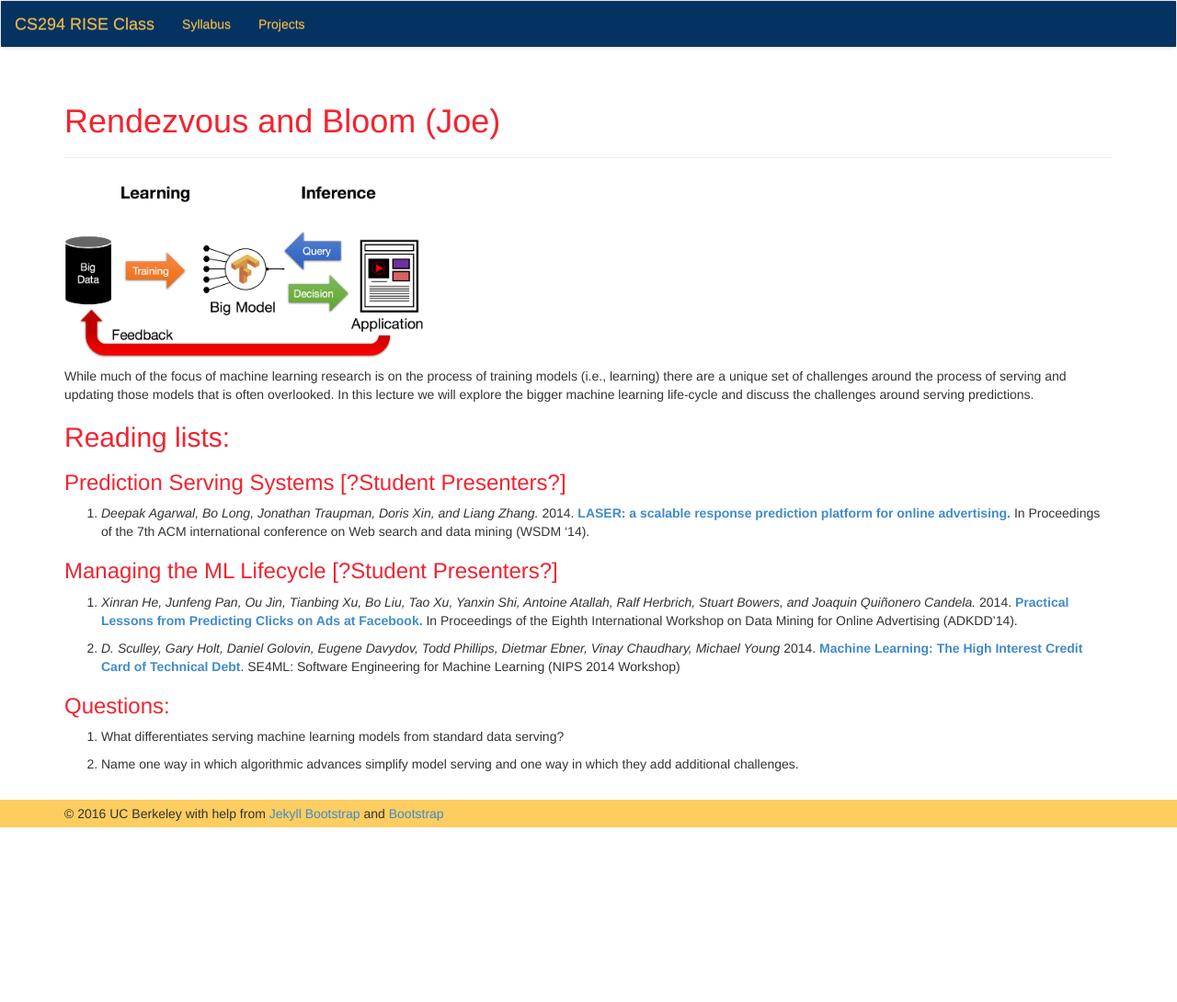
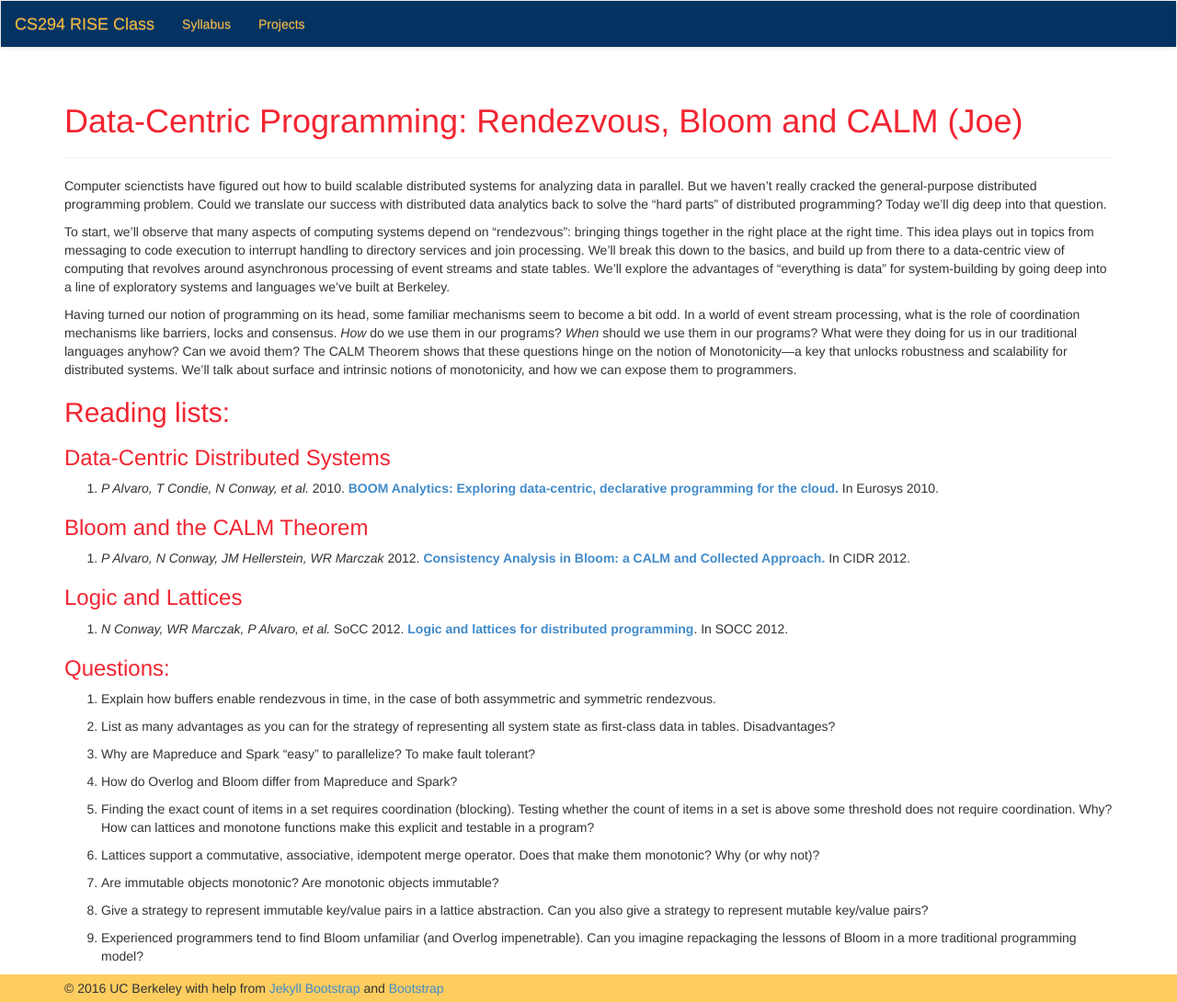
Before and after one commit to ucbrise/cs294-rise-fa16, a Jekyll site: the page built from rendezvous.md, in a window 1280 px wide. Shown: the whole page at 92% size. Built offline with Jekyll 4.4.1, drawn with Linux system fonts in a browser that asks for light colours; nearby versions of some CDN libraries; before the commit the page ends 900 px from its top, so only the background shows below that.

Commit message:
Update rendezvous.md

```diff
--- a/rendezvous.md
+++ b/rendezvous.md
@@ -1,32 +1,47 @@
 ---
 layout: page
-title: "Rendezvous"
-description: "Rendezvous and Bloom (Joe)"
+title: "Data-Centric Programming"
+description: "Data-Centric Programming: Rendezvous, Bloom and CALM (Joe)"
 use_math: true
 ---
 
-![ML-Lifecycle](assets/images/ml-lifecycle.jpg){:width="400px"}
+Computer scienctists have figured out how to build scalable distributed systems for analyzing data in parallel. But we haven't really cracked the general-purpose distributed programming problem. Could we translate our success with distributed data analytics back to solve the "hard parts" of distributed programming? Today we'll dig deep into that question.
 
-While much of the focus of machine learning research is on the process of training models (i.e., learning) there are a unique set of challenges around the process of serving and updating those models that is often overlooked.
-In this lecture we will explore the bigger machine learning life-cycle and discuss the challenges around serving predictions.
+To start, we'll observe that many aspects of computing systems depend on "rendezvous": bringing things together in the right place at the right time. This idea plays out in topics from messaging to code execution to interrupt handling to directory services and join processing. We'll break this down to the basics, and build up from there to a data-centric view of computing that revolves around asynchronous processing of event streams and state tables. We'll explore the advantages of "everything is data" for system-building by going deep into a line of exploratory systems and languages we've built at Berkeley.
+
+Having turned our notion of programming on its head, some familiar mechanisms seem to become a bit odd. In a world of event stream processing, what is the role of coordination mechanisms like barriers, locks and consensus. *How* do we use them in our programs? *When* should we use them in our programs? What were they doing for us in our traditional languages anyhow? Can we avoid them? The CALM Theorem shows that these questions hinge on the notion of Monotonicity---a key that unlocks robustness and scalability for distributed systems. We'll talk about surface and intrinsic notions of monotonicity, and how we can expose them to programmers.
 
 ## Reading lists:
 
-### Prediction Serving Systems [?Student Presenters?]
-1. *Deepak Agarwal, Bo Long, Jonathan Traupman, Doris Xin, and Liang Zhang.* 2014. [**LASER: a scalable response prediction platform for online advertising.**](http://dl.acm.org/citation.cfm?id=2556252) In Proceedings of the 7th ACM international conference on Web search and data mining (WSDM '14).
+### Data-Centric Distributed Systems
+1. *P Alvaro, T Condie, N Conway, et al.* 2010. [**BOOM Analytics: Exploring data-centric, declarative programming for the cloud.**](http://db.cs.berkeley.edu/papers/eurosys10-boom.pdf) In Eurosys 2010.
 
+### Bloom and the CALM Theorem
+1. *P Alvaro, N Conway, JM Hellerstein, WR Marczak* 2012. [**Consistency Analysis in Bloom: a CALM and Collected Approach.**](http://dl.acm.org/citation.cfm?id=2648589) In CIDR 2012.
 
-### Managing the ML Lifecycle [?Student Presenters?]
-1. *Xinran He, Junfeng Pan, Ou Jin, Tianbing Xu, Bo Liu, Tao Xu, Yanxin Shi, Antoine Atallah, Ralf Herbrich, Stuart Bowers, and Joaquin Quiñonero Candela.* 2014. [**Practical Lessons from Predicting Clicks on Ads at Facebook.**](http://dl.acm.org/citation.cfm?id=2648589) In Proceedings of the Eighth International Workshop on Data Mining for Online Advertising (ADKDD'14).
-
-1. *D. Sculley, Gary Holt, Daniel Golovin, Eugene Davydov, Todd Phillips, Dietmar Ebner, Vinay Chaudhary, Michael Young* 2014. [**Machine Learning: The High Interest Credit Card of Technical Debt**](http://research.google.com/pubs/pub43146.html). SE4ML: Software Engineering for Machine Learning (NIPS 2014 Workshop)
+### Logic and Lattices
+1. *N Conway, WR Marczak, P Alvaro, et al.* SoCC 2012. [**Logic and lattices for distributed programming**](http://db.cs.berkeley.edu/papers/socc12-blooml.pdf). In SOCC 2012.
 
 
 ### Questions:
 
-1. What differentiates serving machine learning models from standard data serving?
+1. Explain how buffers enable rendezvous in time, in the case of both assymmetric and symmetric rendezvous.
 
-1. Name one way in which algorithmic advances simplify model serving and one way in which they add additional challenges.
+1. List as many advantages as you can for the strategy of representing all system state as first-class data in tables. Disadvantages?
+
+1. Why are Mapreduce and Spark "easy" to parallelize? To make fault tolerant?
+
+1. How do Overlog and Bloom differ from Mapreduce and Spark?
+
+1. Finding the exact count of items in a set requires coordination (blocking). Testing whether the count of items in a set is above some threshold does not require coordination. Why? How can lattices and monotone functions make this explicit and testable in a program?
+
+1. Lattices support a commutative, associative, idempotent merge operator. Does that make them monotonic?  Why (or why not)?
+
+1. Are immutable objects monotonic? Are monotonic objects immutable?
+
+1. Give a strategy to represent immutable key/value pairs in a lattice abstraction. Can you also give a strategy to represent mutable key/value pairs?
+
+1. Experienced programmers tend to find Bloom unfamiliar (and Overlog impenetrable). Can you imagine repackaging the lessons of Bloom in a more traditional programming model?
 
 
 
```
